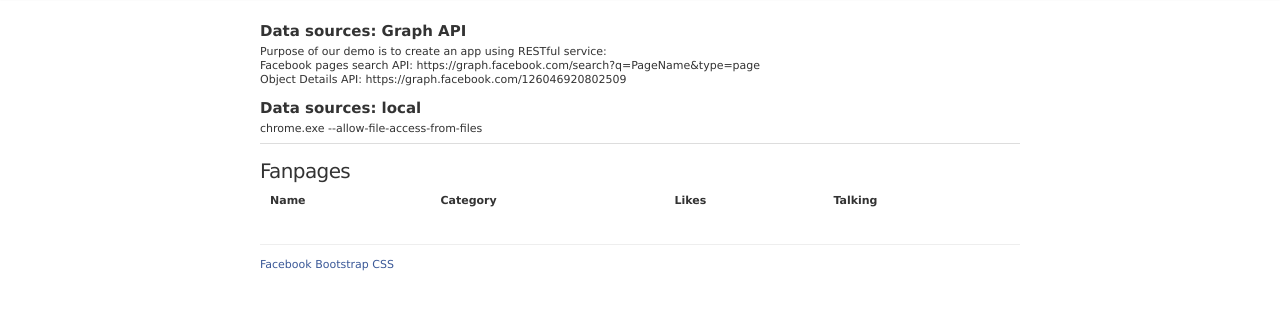
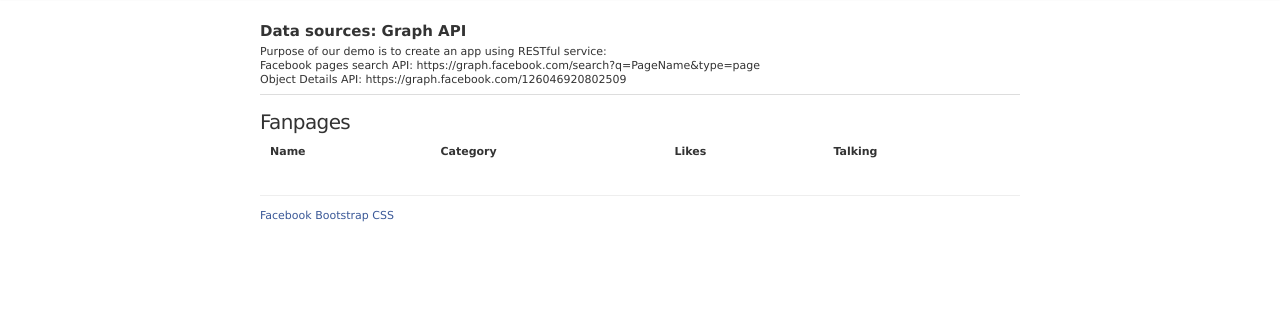
Before and after one commit to OpenGrid/meet-backbone, a plain HTML site: page index.html in a window 1280 px wide. Shown: the part 43-352 px from the top of the page. Drawn offline with Linux system fonts and the light colour scheme.

Commit message:
Deleted unnecessary data

```diff
--- a/index.html
+++ b/index.html
@@ -10,10 +10,9 @@
     <td>{{model.likes}}</td>
     <td>{{model.talking_about_count}}</td>
     </script>
+
     <style type="text/css">
-      body {
-        padding-top: 60px;
-      }
+      body {padding-top: 60px;}
     </style>
   </head>
   <body>
@@ -43,10 +42,7 @@
           Facebook pages search API: https://graph.facebook.com/search?q=PageName&type=page<br/>
           Object Details API: https://graph.facebook.com/126046920802509
           </p>
-          <h3>Data sources: local</h3>
-          <p>
-          chrome.exe --allow-file-access-from-files
-          </p>
+
         </div>
         <!-- page-header -->
         <div class="row">
```
